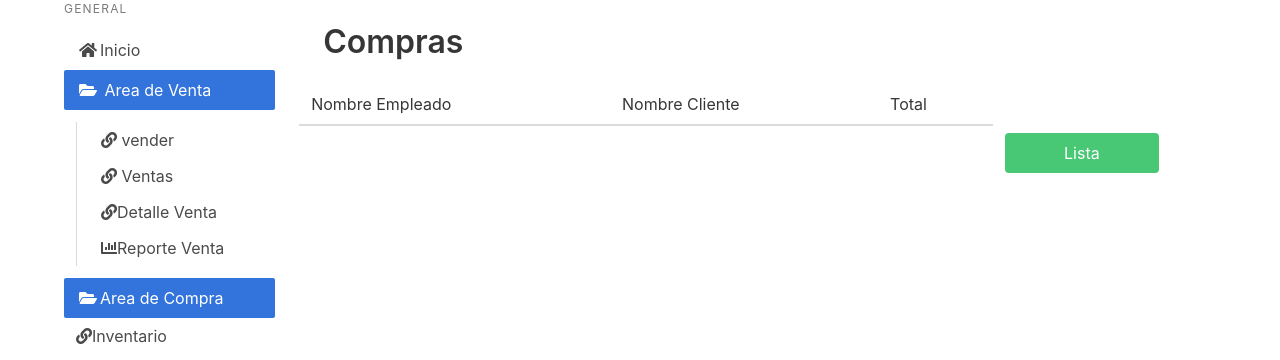
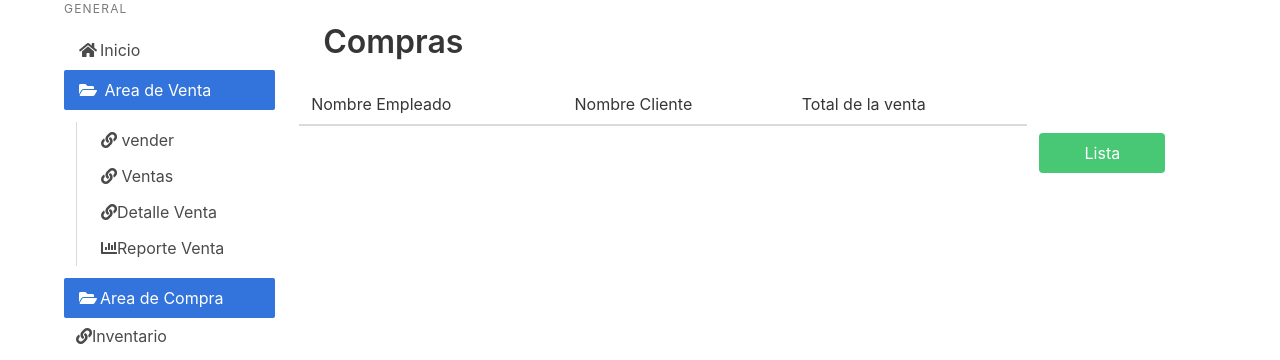
Before and after one commit to LidiaLemus/MiniTiendaFuturo, a Laravel app: template resources/views/sale/show.blade.php in a window 1280 px wide. Shown: the part 56-416 px from the top of the page. Run offline with Laravel 8, Linux system fonts and the light colour scheme; the template is opened without the code that fills it, so the values that code supplies are empty.

Commit message:
changes in the detail view sale

```diff
--- a/resources/views/sale/show.blade.php
+++ b/resources/views/sale/show.blade.php
@@ -11,8 +11,8 @@
  		<thead>
  			<tr>
  				<td>Nombre Empleado</td>
- 				<td>Nombre Cliente</td>
-                 <td>Total</td>
+				 <td>Nombre Cliente</td>
+                 <td>Total de la venta</td>
  			</tr>
 
  		</thead>
@@ -20,8 +20,10 @@
  		<tbody>
  			<tr>
 	 		<td>{{$sale->employee->fullname}}</td>
-		<td>{{$sale->customer->fullname}}</td>
-        <td>{{$sale->total}}</td>
+			<td>{{$sale->customer->fullname}}</td>
+
+			<td>{{$sale->total}}</td>
+
 
 
 	 			<td><a class="button is-success button is-fullwidth" href="{{route('sale.index')}}">Lista</a></td>
```
